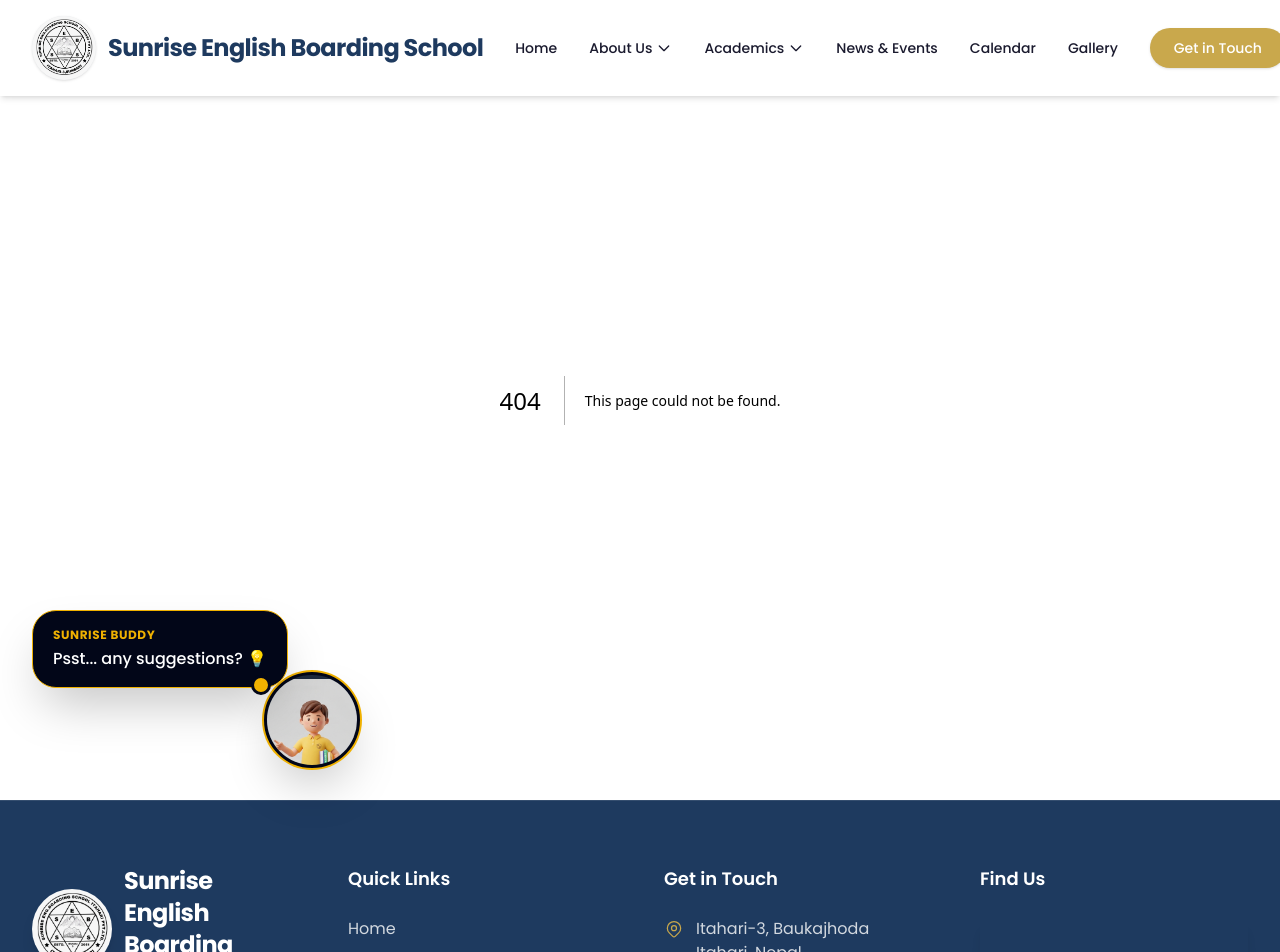
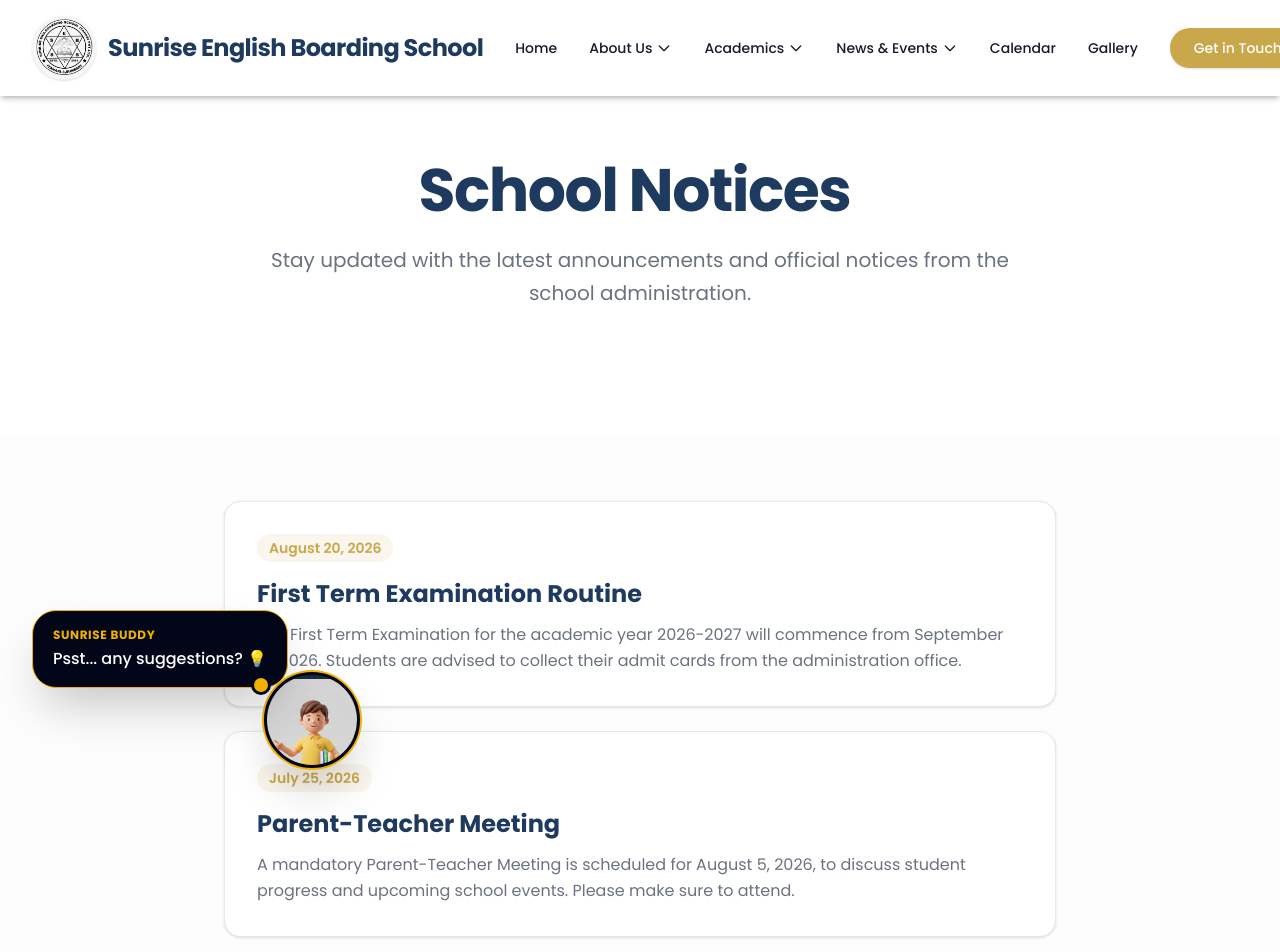
Before and after one commit to nispal155/sunrise-school, a Next.js app: page /news/notices in a window 1280 px wide. Before the commit this address had no page. Shown: the top 952 px of the page. Built offline with nearby package versions, Linux system fonts and the light colour scheme; grey boxes are pictures that could not be loaded.

Commit message:
done updated

```diff
--- /dev/null
+++ b/src/app/news/achievements/page.tsx
@@ -0,0 +1,85 @@
+import Navbar from "@/components/Navbar";
+import Footer from "@/components/Footer";
+import ScrollReveal from "@/components/ScrollReveal";
+import AnimatedText from "@/components/AnimatedText";
+
+const ACHIEVEMENTS = [
+  {
+    id: 1,
+    date: "July 2026",
+    title: "District Level Science Exhibition Winners",
+    content: "Our team of senior students secured the first position in the District Level Science Exhibition for their working model on sustainable energy solutions.",
+    category: "Academic",
+  },
+  {
+    id: 2,
+    date: "May 2026",
+    title: "Interschool Sports Championship",
+    content: "Sunrise English Boarding School emerged as the overall champions in the Annual Interschool Sports Meet, bagging 15 gold medals across various track and field events.",
+    category: "Sports",
+  },
+  {
+    id: 3,
+    date: "March 2026",
+    title: "100% Board Exam Success Rate",
+    content: "We are proud to announce a 100% pass rate in the final board examinations with over 80% of our students achieving distinction.",
+    category: "Academic",
+  }
+];
+
+export default function AchievementsPage() {
+  return (
+    <main className="min-h-screen bg-bg">
+      <Navbar />
+
+      {/* Hero Section */}
+      <section className="pt-32 pb-16 md:pt-40 md:pb-24 bg-white relative overflow-hidden">
+        <div className="absolute inset-0 bg-grid-pattern opacity-[0.03]"></div>
+        <div className="max-w-7xl mx-auto px-4 sm:px-6 lg:px-8 relative">
+          <div className="text-center max-w-3xl mx-auto">
+            <AnimatedText
+              text="Our Achievements"
+              className="text-4xl md:text-5xl lg:text-6xl font-bold text-primary mb-6 tracking-tight"
+            />
+            <ScrollReveal delay={0.2}>
+              <p className="text-lg md:text-xl text-text-muted mb-8 leading-relaxed">
+                Celebrating the milestones and success stories of our brilliant students and dedicated faculty members.
+              </p>
+            </ScrollReveal>
+          </div>
+        </div>
+      </section>
+
+      {/* Achievements List */}
+      <section className="py-16 bg-bg-alt/30">
+        <div className="max-w-4xl mx-auto px-4 sm:px-6 lg:px-8">
+          <div className="grid gap-6">
+            {ACHIEVEMENTS.map((achievement, index) => (
+              <ScrollReveal key={achievement.id} delay={index * 0.1}>
+                <div className="bg-white p-6 md:p-8 rounded-2xl shadow-sm border border-border hover:shadow-md transition-shadow relative overflow-hidden group">
+                  <div className="absolute top-0 right-0 w-32 h-32 bg-primary/5 rounded-bl-full -mr-16 -mt-16 transition-transform group-hover:scale-110"></div>
+                  <div className="flex flex-wrap items-center gap-3 mb-4 relative z-10">
+                    <span className="bg-accent/10 text-accent text-sm font-semibold px-3 py-1 rounded-full">
+                      {achievement.date}
+                    </span>
+                    <span className="bg-primary/10 text-primary text-sm font-semibold px-3 py-1 rounded-full">
+                      {achievement.category}
+                    </span>
+                  </div>
+                  <h3 className="text-2xl font-bold text-text mb-3 relative z-10">
+                    {achievement.title}
+                  </h3>
+                  <p className="text-text-muted leading-relaxed relative z-10">
+                    {achievement.content}
+                  </p>
+                </div>
+              </ScrollReveal>
+            ))}
+          </div>
+        </div>
+      </section>
+
+      <Footer />
+    </main>
+  );
+}
--- /dev/null
+++ b/src/app/news/notices/page.tsx
@@ -0,0 +1,78 @@
+import Navbar from "@/components/Navbar";
+import Footer from "@/components/Footer";
+import ScrollReveal from "@/components/ScrollReveal";
+import AnimatedText from "@/components/AnimatedText";
+
+const NOTICES = [
+  {
+    id: 1,
+    date: "August 20, 2026",
+    title: "First Term Examination Routine",
+    content: "The First Term Examination for the academic year 2026-2027 will commence from September 10, 2026. Students are advised to collect their admit cards from the administration office.",
+  },
+  {
+    id: 2,
+    date: "July 25, 2026",
+    title: "Parent-Teacher Meeting",
+    content: "A mandatory Parent-Teacher Meeting is scheduled for August 5, 2026, to discuss student progress and upcoming school events. Please make sure to attend.",
+  },
+  {
+    id: 3,
+    date: "June 10, 2026",
+    title: "School Closed for Summer Vacation",
+    content: "The school will remain closed from June 15 to July 15 for the summer vacation. Classes will resume as normal from July 16.",
+  }
+];
+
+export default function NoticesPage() {
+  return (
+    <main className="min-h-screen bg-bg">
+      <Navbar />
+
+      {/* Hero Section */}
+      <section className="pt-32 pb-16 md:pt-40 md:pb-24 bg-white relative overflow-hidden">
+        <div className="absolute inset-0 bg-grid-pattern opacity-[0.03]"></div>
+        <div className="max-w-7xl mx-auto px-4 sm:px-6 lg:px-8 relative">
+          <div className="text-center max-w-3xl mx-auto">
+            <AnimatedText
+              text="School Notices"
+              className="text-4xl md:text-5xl lg:text-6xl font-bold text-primary mb-6 tracking-tight"
+            />
+            <ScrollReveal delay={0.2}>
+              <p className="text-lg md:text-xl text-text-muted mb-8 leading-relaxed">
+                Stay updated with the latest announcements and official notices from the school administration.
+              </p>
+            </ScrollReveal>
+          </div>
+        </div>
+      </section>
+
+      {/* Notices List */}
+      <section className="py-16 bg-bg-alt/30">
+        <div className="max-w-4xl mx-auto px-4 sm:px-6 lg:px-8">
+          <div className="space-y-6">
+            {NOTICES.map((notice, index) => (
+              <ScrollReveal key={notice.id} delay={index * 0.1}>
+                <div className="bg-white p-6 md:p-8 rounded-2xl shadow-sm border border-border hover:shadow-md transition-shadow">
+                  <div className="flex items-center gap-2 mb-4">
+                    <span className="bg-accent/10 text-accent text-sm font-semibold px-3 py-1 rounded-full">
+                      {notice.date}
+                    </span>
+                  </div>
+                  <h3 className="text-2xl font-bold text-primary mb-3">
+                    {notice.title}
+                  </h3>
+                  <p className="text-text-muted leading-relaxed">
+                    {notice.content}
+                  </p>
+                </div>
+              </ScrollReveal>
+            ))}
+          </div>
+        </div>
+      </section>
+
+      <Footer />
+    </main>
+  );
+}
--- a/src/components/Navbar.tsx
+++ b/src/components/Navbar.tsx
@@ -23,7 +23,9 @@ export default function Navbar() {
   const [scrolled, setScrolled] = useState(false);
   const [isDropdownOpen, setIsDropdownOpen] = useState(false);
   const [isAboutDropdownOpen, setIsAboutDropdownOpen] = useState(false);
+  const [isNewsDropdownOpen, setIsNewsDropdownOpen] = useState(false);
   const [isMobileMenuOpen, setIsMobileMenuOpen] = useState(false);
+  const [isMobileNewsDropdownOpen, setIsMobileNewsDropdownOpen] = useState(false);
   const pathname = usePathname();
   // If we are on the home page, it becomes solid only when scrolled.
   // On other pages (which have white backgrounds), it must always be solid.
@@ -243,14 +245,49 @@ export default function Navbar() {
 
 
 
-            <Link
-              href="/#news"
-              className={`text-sm font-medium transition-colors hover:text-accent relative whitespace-nowrap ${
+            <div
+              className="relative"
+              onMouseEnter={() => setIsNewsDropdownOpen(true)}
+              onMouseLeave={() => setIsNewsDropdownOpen(false)}
+            >
+              <button
+                className={`text-sm font-medium transition-colors hover:text-accent relative flex items-center gap-1 whitespace-nowrap ${
                   isSolid ? "text-text" : "text-white/90"
                 }`}
               >
                 News & Events
+                <svg className="w-4 h-4" fill="none" stroke="currentColor" viewBox="0 0 24 24">
+                  <path strokeLinecap="round" strokeLinejoin="round" strokeWidth={2} d="M19 9l-7 7-7-7" />
+                </svg>
+              </button>
+
+              <AnimatePresence>
+                {isNewsDropdownOpen && (
+                  <motion.div
+                    variants={dropdownVariants}
+                    initial="hidden"
+                    animate="visible"
+                    exit="exit"
+                    className={`absolute top-full left-0 mt-2 w-48 rounded-xl shadow-xl py-2 border overflow-hidden ${dropdownBgClass}`}
+                  >
+                    <Link
+                      href="/news/notices"
+                      className={dropdownItemClass}
+                      onClick={() => setIsNewsDropdownOpen(false)}
+                    >
+                      Notices
                     </Link>
+                    <Link
+                      href="/news/achievements"
+                      className={dropdownItemClass}
+                      onClick={() => setIsNewsDropdownOpen(false)}
+                    >
+                      Achievements
+                    </Link>
+                  </motion.div>
+                )}
+              </AnimatePresence>
+            </div>
             <Link
               href="/calendar"
               className={`text-sm font-medium transition-colors hover:text-accent relative whitespace-nowrap ${
@@ -443,13 +480,47 @@ export default function Navbar() {
                 </AnimatePresence>
               </div>
 
+              <div className="space-y-1">
+                <button
+                  className={mobileButtonClass}
+                  onClick={() => setIsMobileNewsDropdownOpen(!isMobileNewsDropdownOpen)}
+                >
+                  News & Events
+                  <svg
+                    className={`w-4 h-4 transition-transform duration-200 ${isMobileNewsDropdownOpen ? "rotate-180" : ""}`}
+                    fill="none"
+                    stroke="currentColor"
+                    viewBox="0 0 24 24"
+                  >
+                    <path strokeLinecap="round" strokeLinejoin="round" strokeWidth={2} d="M19 9l-7 7-7-7" />
+                  </svg>
+                </button>
+                <AnimatePresence>
+                  {isMobileNewsDropdownOpen && (
+                    <motion.div
+                      initial={{ height: 0, opacity: 0 }}
+                      animate={{ height: "auto", opacity: 1 }}
+                      exit={{ height: 0, opacity: 0 }}
+                      className="overflow-hidden pl-6 space-y-1"
+                    >
                       <Link
-                href="/#news"
-                className={mobileItemClass}
+                        href="/news/notices"
+                        className={mobileSubItemClass}
                         onClick={() => setIsMobileMenuOpen(false)}
                       >
-                News & Events
+                        Notices
                       </Link>
+                      <Link
+                        href="/news/achievements"
+                        className={mobileSubItemClass}
+                        onClick={() => setIsMobileMenuOpen(false)}
+                      >
+                        Achievements
+                      </Link>
+                    </motion.div>
+                  )}
+                </AnimatePresence>
+              </div>
               <Link
                 href="/calendar"
                 className={mobileItemClass}
```
Lines whose indentation alone changed are shown as unchanged.
